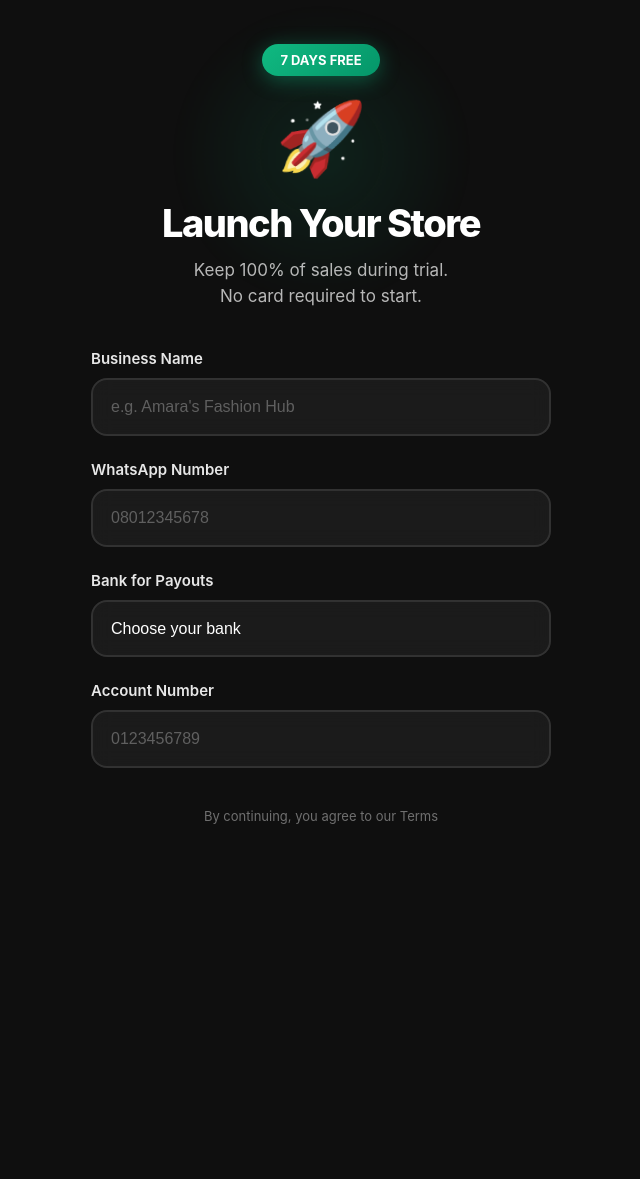
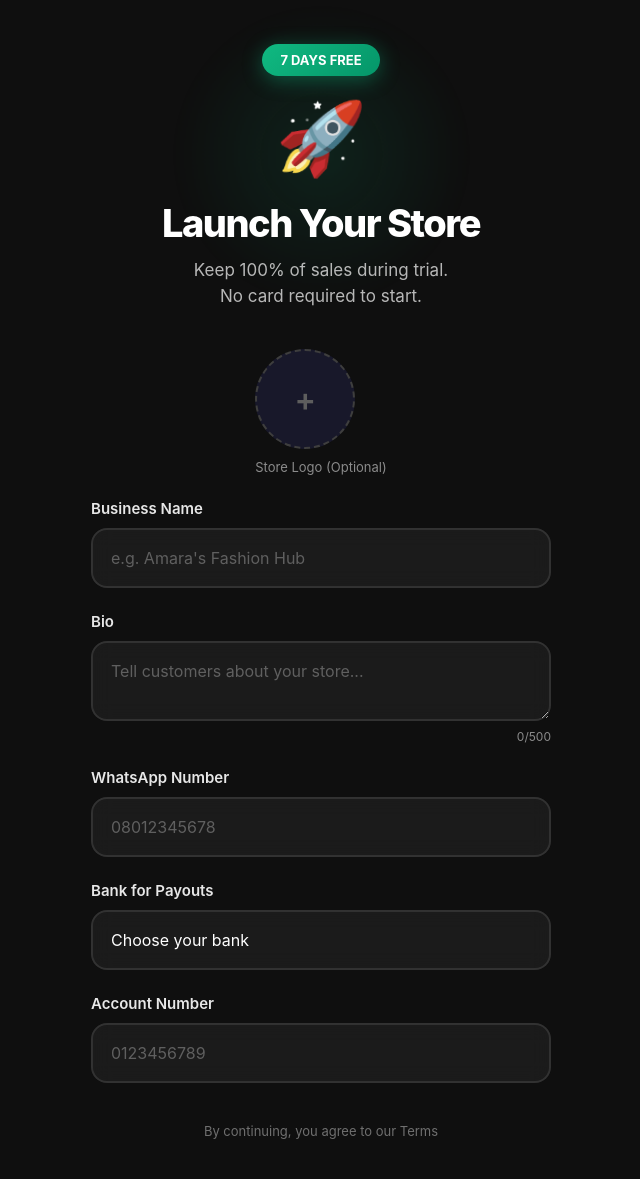
Before and after one commit to olatunjii786-ops/Business-Hub, a FastAPI app: page /webapp/register in a window 1280 px wide. Shown: the part 20-1199 px from the top of the page, without its empty margins (319-959 px from the left). Before the commit the page ends 844 px from the top, so only its background shows below. Run offline with FastAPI, Linux system fonts and the light colour scheme; parts of the project's set-up code (start-up, migrations or seed data) failed here and were passed over; some libraries are stand-ins or nearby versions.

Commit message:
Enhance registration form with logo upload feature
Updated styles and added logo upload functionality in the registration form.

```diff
--- a/templates/register.html
+++ b/templates/register.html
@@ -36,20 +36,73 @@
       .hero p { opacity: 0.7; font-size: 17px; line-height: 1.5; }
       .form { animation: fadeIn 1s ease 0.3s backwards; }
         @keyframes fadeIn { from { opacity: 0; } to { opacity: 1; } }
+
+      .logo-upload {
+            display: flex;
+            justify-content: center;
+            margin-bottom: 24px;
+        }
+      .logo-circle {
+            width: 100px;
+            height: 100px;
+            border-radius: 50%;
+            background: var(--tg-theme-secondary-bg-color, #1a1a2e);
+            border: 2px dashed var(--tg-theme-hint-color, #444);
+            display: flex;
+            align-items: center;
+            justify-content: center;
+            cursor: pointer;
+            position: relative;
+            overflow: hidden;
+            transition: all 0.2s;
+        }
+      .logo-circle:active { transform: scale(0.95); }
+      .logo-circle.has-image { border-style: solid; border-color: var(--tg-theme-button-color, #10b981); }
+      .logo-circle img { width: 100%; height: 100%; object-fit: cover; }
+      .plus-icon {
+            font-size: 32px;
+            color: var(--tg-theme-hint-color, #666);
+            pointer-events: none;
+        }
+      .logo-label {
+            text-align: center;
+            font-size: 13px;
+            color: var(--tg-theme-hint-color, #8b8b8b);
+            margin-top: 8px;
+        }
+        #logo-input { display: none; }
+      .uploading {
+            position: absolute;
+            inset: 0;
+            background: rgba(0,0,0,0.7);
+            display: flex;
+            align-items: center;
+            justify-content: center;
+            color: white;
+            font-size: 12px;
+        }
+
       .form-group { margin-bottom: 24px; }
         label { display: block; margin-bottom: 10px; font-weight: 600; font-size: 15px; opacity: 0.9; }
-        input, select {
+        input, select, textarea {
             width: 100%; padding: 18px; border: 2px solid rgba(255,255,255,0.1);
             border-radius: 16px; font-size: 16px; transition: all 0.3s cubic-bezier(0.34, 1.56, 0.64, 1);
             background: rgba(255,255,255,0.05); backdrop-filter: blur(10px);
-            color: var(--tg-theme-text-color, #fff); -webkit-appearance: none;
+            color: var(--tg-theme-text-color, #fff); -webkit-appearance: none; font-family: inherit;
         }
-        input::placeholder { color: rgba(255,255,255,0.3); }
-        input:focus, select:focus {
+        textarea { resize: vertical; min-height: 80px; }
+        input::placeholder, textarea::placeholder { color: rgba(255,255,255,0.3); }
+        input:focus, select:focus, textarea:focus {
             outline: none; border-color: #10b981; background: rgba(16,185,129,0.1);
             transform: scale(1.02); box-shadow: 0 0 0 4px rgba(16,185,129,0.1);
         }
         select option { background: #1a1a1a; color: #fff; }
+      .char-count {
+            font-size: 12px;
+            color: var(--tg-theme-hint-color, #8b8b8b);
+            text-align: right;
+            margin-top: 4px;
+        }
       .error { color: #ef4444; font-size: 13px; margin-top: 8px; display: none; animation: shake 0.4s; }
         @keyframes shake { 0%, 100% { transform: translateX(0); } 25% { transform: translateX(-8px); } 75% { transform: translateX(8px); } }
       .error.show { display: block; }
@@ -87,10 +140,30 @@
         <div class="global-error" id="global_error"></div>
 
         <form class="form" id="form">
+            <div class="logo-upload">
+                <div>
+                    <label for="logo-input">
+                        <div class="logo-circle" id="logo-circle">
+                            <span class="plus-icon" id="plus-icon">+</span>
+                            <img id="logo-preview" style="display: none;">
+                            <div class="uploading" id="uploading" style="display: none;">Uploading...</div>
+                        </div>
+                    </label>
+                    <input type="file" id="logo-input" accept="image/*" onchange="handleLogoUpload(event)">
+                    <div class="logo-label">Store Logo (Optional)</div>
+                </div>
+            </div>
+
             <div class="form-group">
                 <label>Business Name</label>
                 <input type="text" id="business_name" placeholder="e.g. Amara's Fashion Hub" required maxlength="100">
                 <div class="error" id="name_error"></div>
+            </div>
+
+            <div class="form-group">
+                <label>Bio</label>
+                <textarea id="business_description" placeholder="Tell customers about your store..." maxlength="500" oninput="updateCharCount()"></textarea>
+                <div class="char-count"><span id="char-count">0</span>/500</div>
             </div>
 
             <div class="form-group">
@@ -142,6 +215,70 @@
     tg.MainButton.setText('START 7-DAY FREE TRIAL').show();
     tg.MainButton.color = '#10b981';
 
+    let logoFileId = null;
+
+    function updateCharCount() {
+        const bio = document.getElementById('business_description');
+        document.getElementById('char-count').textContent = bio.value.length;
+    }
+
+    async function handleLogoUpload(event) {
+        const file = event.target.files[0];
+        if (!file) return;
+
+        if (!file.type.startsWith('image/')) {
+            tg.showAlert('Please select an image file');
+            return;
+        }
+        if (file.size > 5 * 1024 * 1024) {
+            tg.showAlert('Image too large. Max 5MB');
+            return;
+        }
+
+        const reader = new FileReader();
+        reader.onload = (e) => {
+            document.getElementById('logo-preview').src = e.target.result;
+            document.getElementById('logo-preview').style.display = 'block';
+            document.getElementById('plus-icon').style.display = 'none';
+            document.getElementById('logo-circle').classList.add('has-image');
+        };
+        reader.readAsDataURL(file);
+
+        document.getElementById('uploading').style.display = 'flex';
+        const formData = new FormData();
+        formData.append('file', file);
+
+        try {
+            const res = await fetch('/api/vendor/upload-logo', {
+                method: 'POST',
+                headers: { 'X-Telegram-Init-Data': tg.initData },
+                body: formData
+            });
+
+            const data = await res.json();
+            if (res.ok) {
+                logoFileId = data.file_id;
+                tg.HapticFeedback.notificationOccurred('success');
+            } else {
+                tg.showAlert(data.detail || 'Upload failed');
+                resetLogo();
+            }
+        } catch (e) {
+            tg.showAlert('Upload failed. Try again.');
+            resetLogo();
+        } finally {
+            document.getElementById('uploading').style.display = 'none';
+        }
+    }
+
+    function resetLogo() {
+        document.getElementById('logo-preview').style.display = 'none';
+        document.getElementById('plus-icon').style.display = 'block';
+        document.getElementById('logo-circle').classList.remove('has-image');
+        document.getElementById('logo-input').value = '';
+        logoFileId = null;
+    }
+
     function showError(field, msg) {
         if (field === 'global') {
             const el = document.getElementById('global_error');
@@ -154,18 +291,20 @@
         }
         tg.HapticFeedback.notificationOccurred('error');
         setTimeout(() => {
-            document.querySelectorAll('.error, .global-error').forEach(e => e.classList.remove('show'));
+            document.querySelectorAll('.error,.global-error').forEach(e => e.classList.remove('show'));
         }, 4000);
     }
 
     tg.MainButton.onClick(async () => {
-        document.querySelectorAll('.error, .global-error').forEach(e => e.classList.remove('show'));
+        document.querySelectorAll('.error,.global-error').forEach(e => e.classList.remove('show'));
 
         const data = {
             business_name: document.getElementById('business_name').value.trim(),
+            business_description: document.getElementById('business_description').value.trim(),
             phone_number: document.getElementById('phone_number').value.trim(),
             bank_name: document.getElementById('bank_name').value,
-            account_number: document.getElementById('account_number').value.trim()
+            account_number: document.getElementById('account_number').value.trim(),
+            logo_file_id: logoFileId
         };
 
         if (!data.business_name || data.business_name.length < 3) {
@@ -192,7 +331,7 @@
                 method: 'POST',
                 headers: {
                     'Content-Type': 'application/json',
-                    'X-Telegram-Init-Data': tg.initData // Added auth header
+                    'X-Telegram-Init-Data': tg.initData
                 },
                 body: JSON.stringify(data)
             });
```
Lines whose indentation alone changed are shown as unchanged.
